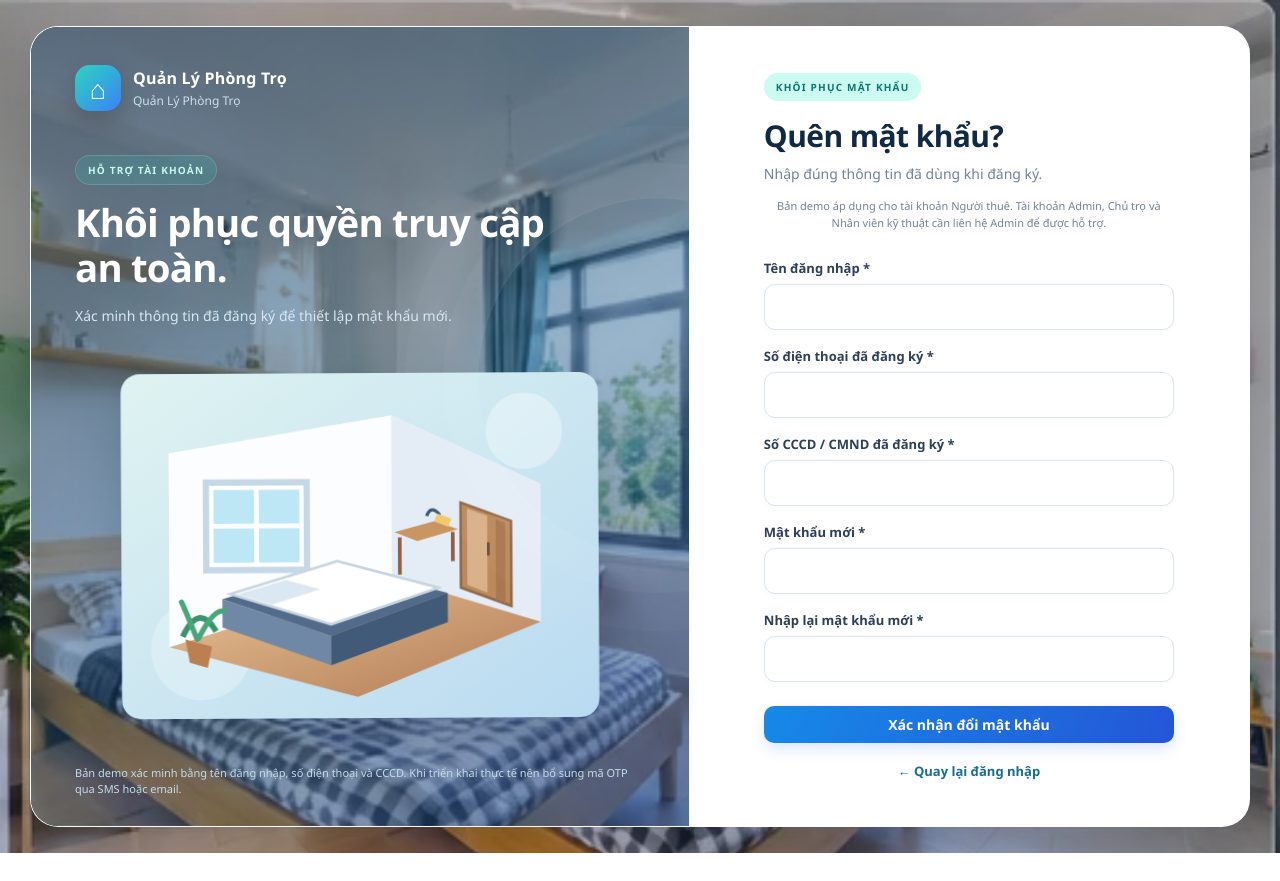
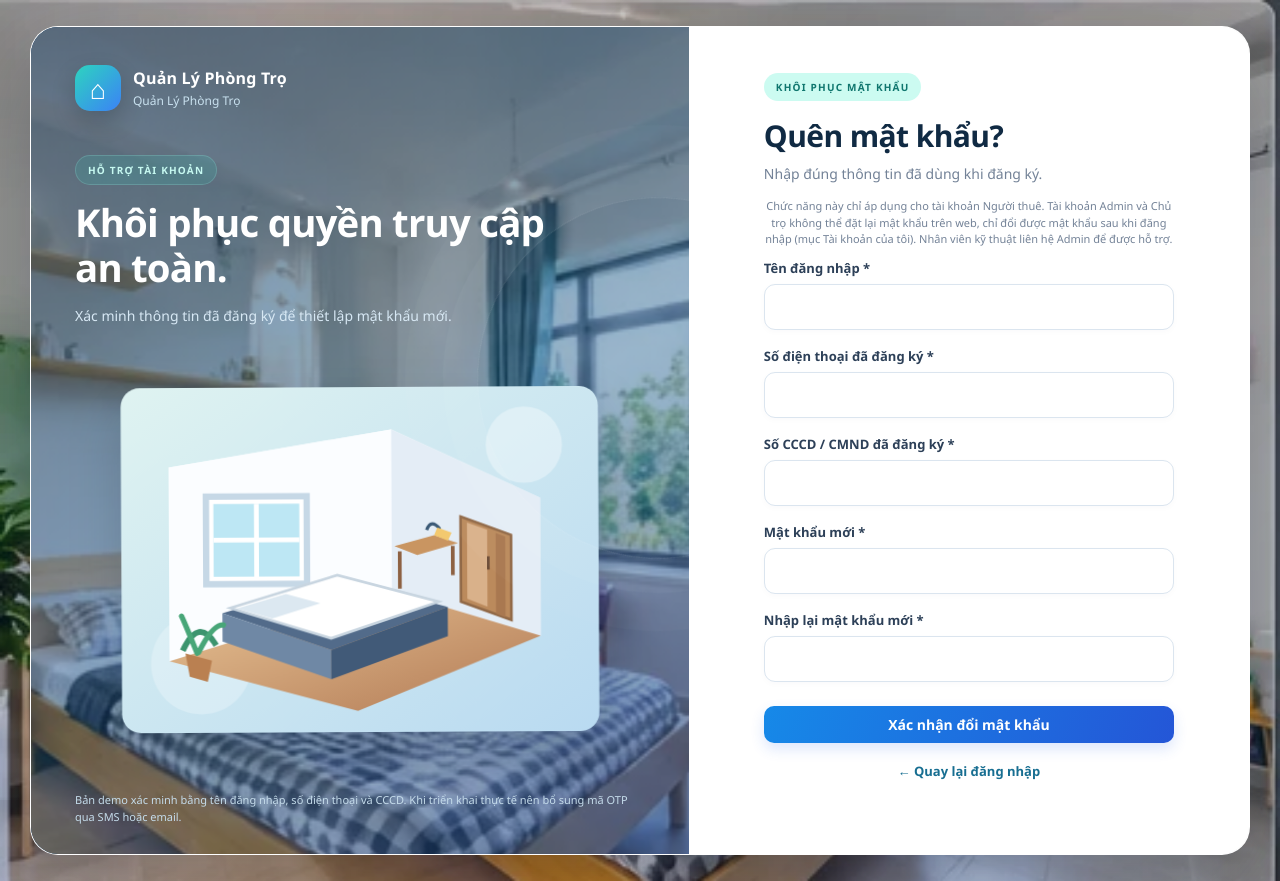
Before and after one commit to SuperHeroes01/BTL_Quan-Ly-Day-Tro, a PHP site: page /quen_mat_khau.php in a window 1280 px wide. Before the commit the page ends 853 px from the top, so only its background shows below. Run offline with PHP 8.4, Linux system fonts and the light colour scheme; data comes from the database, SQL or seed files in the repository.

Commit message:
Update quen_mat_khau.php

```diff
--- a/quen_mat_khau.php
+++ b/quen_mat_khau.php
@@ -37,7 +37,8 @@ $brand = Setting::get('ten_day_tro', APP_NAME);
   <section class="auth-form-wrap">
     <form class="auth-form" method="post" data-validate>
       <?= csrf_field() ?>
-      <div class="auth-heading"><span class="auth-tag">KHÔI PHỤC MẬT KHẨU</span><h2>Quên mật khẩu?</h2><p>Nhập đúng thông tin đã dùng khi đăng ký.</p><p class="auth-note">Bản demo áp dụng cho tài khoản Người thuê. Tài khoản Admin, Chủ trọ và Nhân viên kỹ thuật cần liên hệ Admin để được hỗ trợ.</p></div>
+      <div class="auth-heading"><span class="auth-tag">KHÔI PHỤC MẬT KHẨU</span><h2>Quên mật khẩu?</h2><p>Nhập đúng thông tin đã dùng khi đăng ký.</p>
+         <p class="auth-note">Chức năng này chỉ áp dụng cho tài khoản Người thuê. Tài khoản Admin và Chủ trọ không thể đặt lại mật khẩu trên web, chỉ đổi được mật khẩu sau khi đăng nhập (mục Tài khoản của tôi). Nhân viên kỹ thuật liên hệ Admin để được hỗ trợ.</p>
       <?php if ($success): ?>
         <div class="alert success">Đã đổi mật khẩu thành công. Bạn có thể đăng nhập bằng mật khẩu mới.</div>
         <a class="btn auth-submit" href="<?= h(url('login.php')) ?>">Quay lại đăng nhập</a>
```
